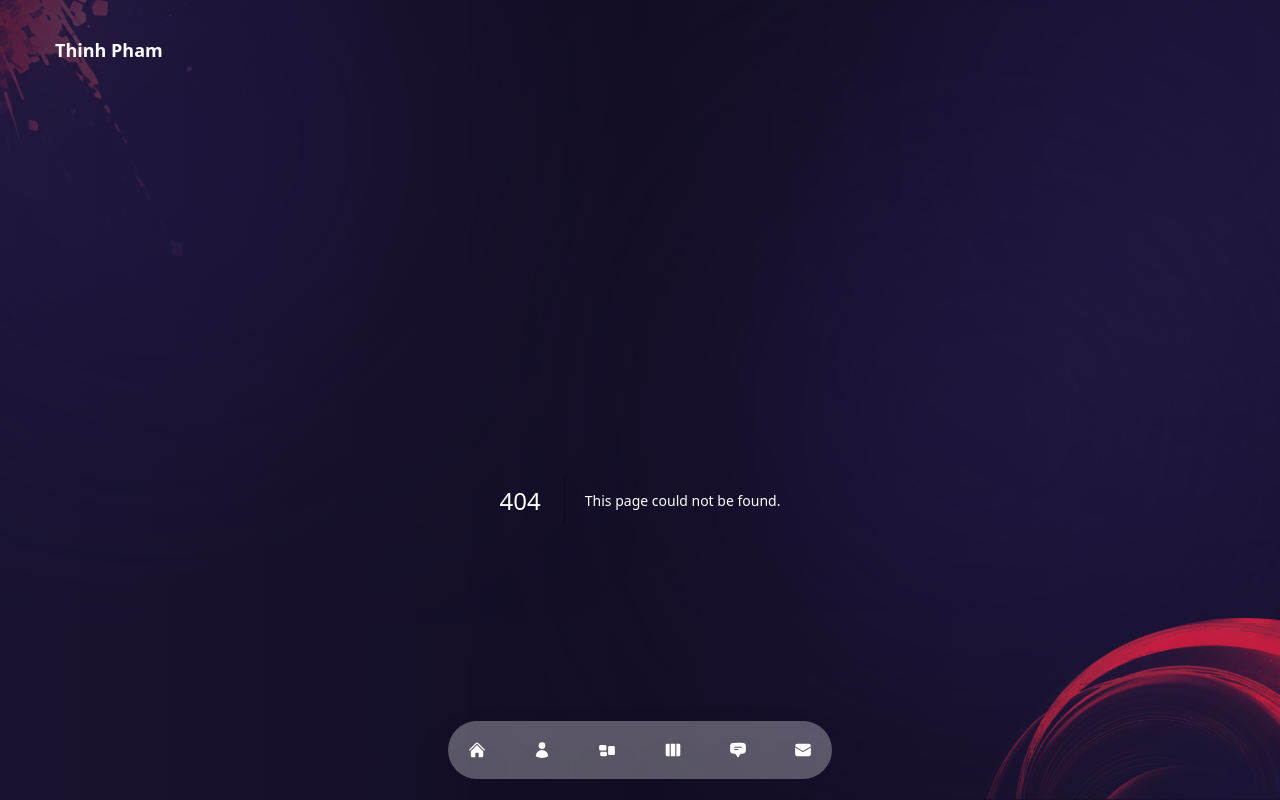
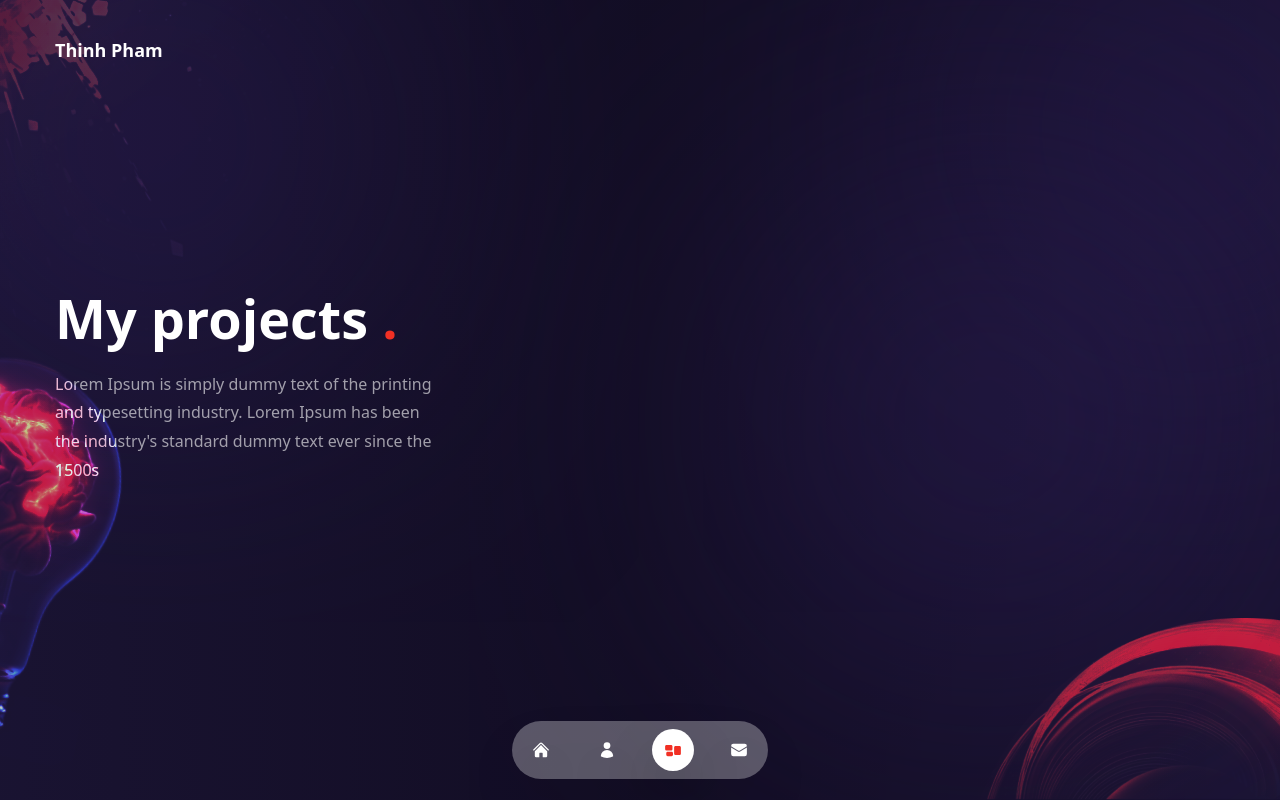
Before and after one commit to thinhpham311-dev/portfolio-profile, a Next.js app: page /projects in a window 1280 px wide. Before the commit this address had no page. Built offline with nearby package versions, Linux system fonts and the light colour scheme; some icons are missing.

Commit message:
update code

```diff
--- a/components/Bulb.js
+++ b/components/Bulb.js
@@ -1,5 +1,9 @@
+import Image from "next/image"
+
 const Bulb = () => {
-  return <div>Bulb</div>;
+  return <div className="absolute -left-36 -bottom-12 rotate-12 mix-blend-color-dodge animate-pulse duration-75 z-10 w-[200px] xl:w-[260px]">
+    <Image src="/bulb.png" width="260" height="200" className="w-full h-full" alt=""/>
+  </div>;
 };
 
 export default Bulb;
--- a/components/Circles.js
+++ b/components/Circles.js
@@ -1,7 +1,7 @@
 import Image from "next/image"
 
 const Circles = () => {
-  return <div className="w-[200px] xl:w-[300px] absolute right-0 bottom-0 mix-blend-color-dodge animate-pulse duration-75 z-10">
+  return <div className="w-[200px] xl:w-[300px] absolute right-0 -bottom-[100px] mix-blend-color-dodge animate-pulse duration-75 z-10">
     <Image src="/circles.png" height={200} width={260} alt="" className="w-full h-full"/>
   </div>;
 };
--- a/components/Layout.js
+++ b/components/Layout.js
@@ -9,7 +9,6 @@ const sora = Sora({
 import TopLeftImg from "./TopLeftImg"
 import Nav from "./Nav"
 import Header from "./Header"
-import Circles from './Circles';
 
 
 const Layout = ({children}) => {
@@ -19,7 +18,6 @@ const Layout = ({children}) => {
     <Header/>
     {children}
     <Nav/>
-    <Circles/>
     </div>
   </div>
 };
--- a/components/Nav.js
+++ b/components/Nav.js
@@ -20,13 +20,7 @@ import { fadeIn } from "../variants"
 export const navData = [
   { name: 'home', path: '/', icon: <HiHome /> },
   { name: 'about', path: '/about', icon: <HiUser /> },
-  { name: 'services', path: '/services', icon: <HiRectangleGroup /> },
-  { name: 'work', path: '/work', icon: <HiViewColumns /> },
-  {
-    name: 'testimonials',
-    path: '/testimonials',
-    icon: <HiChatBubbleBottomCenterText />,
-  },
+  { name: 'projects', path: '/projects', icon: <HiRectangleGroup /> },
   {
     name: 'contact',
     path: '/contact',
@@ -36,7 +30,7 @@ export const navData = [
 
 const Nav = () => {
   const router = useRouter()
-  return <nav className="fixed bottom-0 left-1/2 -translate-x-1/2 xl:w-[30%] z-10 lg:w-[40%] md:w-[50%] mx-auto w-[90%] drop-shadow-2xl h-[100px] flex items-center" >
+  return <nav className="fixed bottom-0 left-1/2 -translate-x-1/2 xl:w-[20%] z-10 lg:w-[40%] md:w-[50%] mx-auto w-[70%] drop-shadow-2xl h-[100px] flex items-center" >
     <motion.div variants={fadeIn('up', 1)} initial="hidden" animate="show" exit="hidden" className="w-full rounded-full backdrop-blur-ms bg-white/30 px-2">
     <ul className="flex justify-between h-full">
       {
--- a/components/ProjectsBtn.js
+++ b/components/ProjectsBtn.js
@@ -9,7 +9,7 @@ import {HiArrowRight} from "react-icons/hi2"
 
 const ProjectsBtn = () => {
   return <div className="mx-auto xl:mx-0">
-    <Link href="/work" className="relative xl:w-[185px] xl:h-[185px] w-[150px] h-[150px] flex items-center justify-center bg-circleStar bg-cover bg-center bg-no-repeat group">
+    <Link href="/projects" className="relative xl:w-[185px] xl:h-[185px] w-[150px] h-[150px] flex items-center justify-center bg-circleStar bg-cover bg-center bg-no-repeat group">
       <Image src="/rounded-text.png" className="animate-spin-slow w-full h-full xl:max-w-[141px] xl:max-h-[148px] max-w-[115px] max-h-[120px]" height={148} width={141} alt=""/>
       <HiArrowRight className="absolute text-4xl group-hover:translate-x-2 transition-all duration-300"/>
     </Link>
--- a/components/ServiceSlider.js
+++ b/components/ProjectsSlider.js
@@ -1,5 +1,5 @@
 // data
-const serviceData = [
+const projectData = [
   {
     icon: <RxCrop />,
     title: 'Branding',
@@ -27,8 +27,8 @@ const serviceData = [
   },
 ];
 
-const ServiceSlider = () => {
+const ProjectsSlider = () => {
   return <div>Service Slider</div>;
 };
 
-export default ServiceSlider;
+export default ProjectsSlider;
--- a/pages/about/index.js
+++ b/pages/about/index.js
@@ -1,6 +1,7 @@
 import { FaHtml5, FaCss3, FaJs, FaReact, FaWordpress, FaBootstrap, FaPhp } from 'react-icons/fa'
 import { SiNextdotjs, SiFramer, SiAntdesign, SiSvelte, SiGatsby, SiMysql, SiPostgresql, SiTailwindcss } from 'react-icons/si'
 import { useState } from 'react'
+import Circles from './../../components/Circles';
 
 import { motion } from 'framer-motion'
 import { fadeIn } from '../../variants';
@@ -58,30 +59,22 @@ const aboutData = [
         stage: '2022/11 - 2023/08',
       },
     ],
-  },
-  {
-    title: 'credentials',
-    info: [
+  },{
+    title: 'certificate',
+    info:[
       {
-        title: 'Web Development - ABC University, LA, CA',
-        stage: '2011',
-      },
-      {
-        title: 'Computer Science Diploma - AV Technical Institute',
-        stage: '2009',
-      },
-      {
-        title: 'Certified Graphic Designer - ABC Institute, Los Angeles, CA',
-        stage: '2006',
-      },
-    ],
-  },
+        title: 'B English certificate',
+        stage: '2019'
+      }
+    ]
+  }
 ];
 
 const About = () => {
   const [index, setIndex] = useState(0)
 
-  return <div className="text-center xl:text-left xl:pt-32 py-0 h-full">
+  return <div className="text-center xl:text-left xl:pt-32 py-0 h-full relative">
+        <Circles/>
     <div className="container mx-auto px-5 h-full flex flex-col xl:items-start items-center xl:flex-row xl:gap-x-10 gap-x-4">
       <div className="flex flex-col justify-center h-[200px]">
         <h1 className="h1 xl:text-left">I'm <br /> <span className="text-accent">Web Developer</span></h1>
@@ -94,7 +87,6 @@ const About = () => {
         </div>
         <div className='h-[calc(100%-60px)] overflow-y-auto'>
           <div className=' flex flex-col gap-y-2 xl:gap-y-4'>
-
             {aboutData[index].info.map((item, indexItem) => <div key={indexItem} className='mx-auto xl:mx-0 flex-1 flex-col md:flex-row max-w-max gap-x-2 text-white/60'>
               <h3 className="capitalize mb-2">{item.title}</h3>
               <div className='text-white'>{item.stage}</div>
--- a/pages/index.js
+++ b/pages/index.js
@@ -10,7 +10,7 @@ import { motion } from "framer-motion"
 import { fadeIn } from "../variants"
 
 const Home = () => {
-  return <div className="z-10 h-full">
+  return <div className="z-10 h-full xl:mb-0 mb-[30px]">
       <ParticlesContainer/>
       <div className="text-center flex flex-col justify-center xl:pt-0 xl:text-left container mx-auto h-full">
         <motion.h1 variants={fadeIn('down', 0.2)} initial="hidden" animate="show" exit="hidden" className="h1 z-10">
--- /dev/null
+++ b/pages/projects/index.js
@@ -0,0 +1,20 @@
+import Circles from "./../../components/Circles"
+import Bulb from "../../components/Bulb";
+
+
+const Projects = () => {
+  return <div className="h-full py-36 relative flex items-center">
+    <Circles/>
+    <div className="container mx-auto">
+      <div className="flex flex-col xl:flex-row gap-x-8">
+        <div className="text-center flex xl:w-[30vw] flex-col lg:text-left mb-4">
+          <h2 className="h2">My projects <span className="text-accent">.</span></h2>
+          <p className="mb-4 max-w-[400px] mx-auto lg:mx-0">Lorem Ipsum is simply dummy text of the printing and typesetting industry. Lorem Ipsum has been the industry's standard dummy text ever since the 1500s</p>
+        </div>
+      </div>
+    </div>
+    <Bulb/>
+  </div>;
+};
+
+export default Projects;
--- a/pages/services/index.js
+++ /dev/null
@@ -1,5 +0,0 @@
-const Services = () => {
-  return <div>Services</div>;
-};
-
-export default Services;
--- a/pages/testimonials/index.js
+++ /dev/null
@@ -1,5 +0,0 @@
-const Testimonials = () => {
-  return <div>Testimonials</div>;
-};
-
-export default Testimonials;
```
